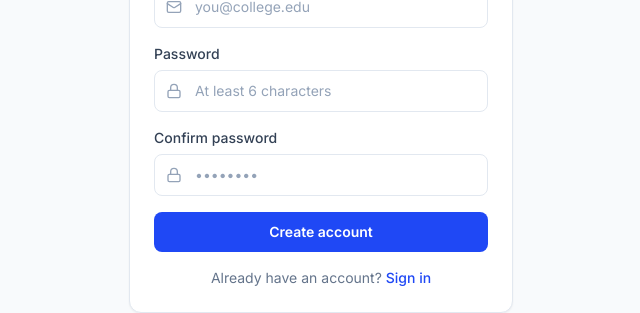
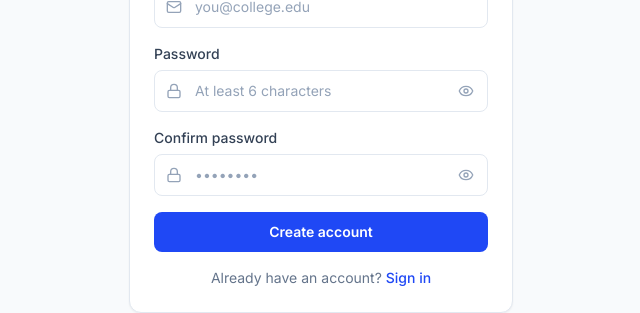
Before and after one commit to Mounica024/CareerFlow, a React (Vite) app: page /signup in a window 1280 px wide. Shown: the part 344-657 px from the top of the page, without its empty margins (319-959 px from the left). Built offline with nearby package versions, Linux system fonts and the light colour scheme; no server answers.

Commit message:
Updated SignupPage.tsx

```diff
--- /dev/null
+++ b/src/components/PasswordInput.tsx
@@ -0,0 +1,39 @@
+import { useState, type InputHTMLAttributes } from 'react';
+import { Lock, Eye, EyeOff } from 'lucide-react';
+
+interface PasswordInputProps extends Omit<InputHTMLAttributes<HTMLInputElement>, 'type'> {
+  id: string;
+  value: string;
+  onChange: (e: React.ChangeEvent<HTMLInputElement>) => void;
+  placeholder?: string;
+}
+
+export function PasswordInput({ id, value, onChange, placeholder, ...rest }: PasswordInputProps) {
+  const [visible, setVisible] = useState(false);
+
+  return (
+    <div className="relative">
+      <Lock className="absolute left-3 top-1/2 h-4 w-4 -translate-y-1/2 text-slate-400" />
+      <input
+        id={id}
+        type={visible ? 'text' : 'password'}
+        required
+        value={value}
+        onChange={onChange}
+        className="input-field pl-10 pr-10"
+        placeholder={placeholder}
+        {...rest}
+      />
+      <button
+        type="button"
+        onClick={() => setVisible((v) => !v)}
+        aria-label={visible ? 'Hide password' : 'Show password'}
+        aria-pressed={visible}
+        className="absolute right-2.5 top-1/2 -translate-y-1/2 rounded p-1 text-slate-400 hover:text-slate-600 transition-colors focus:outline-none focus-visible:ring-2 focus-visible:ring-brand-300"
+        tabIndex={0}
+      >
+        {visible ? <EyeOff className="h-4 w-4" /> : <Eye className="h-4 w-4" />}
+      </button>
+    </div>
+  );
+}
--- a/src/pages/LoginPage.tsx
+++ b/src/pages/LoginPage.tsx
@@ -1,7 +1,8 @@
 import { useState, type FormEvent } from 'react';
 import { Link, useNavigate } from 'react-router-dom';
-import { Briefcase, Mail, Lock, AlertCircle, ArrowLeft } from 'lucide-react';
+import { Briefcase, Mail, AlertCircle, ArrowLeft } from 'lucide-react';
 import { useAuth } from '@/context/AuthContext';
+import { PasswordInput } from '@/components/PasswordInput';
 
 export function LoginPage() {
   const { signIn } = useAuth();
@@ -63,18 +64,12 @@ export function LoginPage() {
             </div>
             <div>
               <label className="label-field" htmlFor="password">Password</label>
-              <div className="relative">
-                <Lock className="absolute left-3 top-1/2 h-4 w-4 -translate-y-1/2 text-slate-400" />
-                <input
-                  id="password"
-                  type="password"
-                  required
-                  value={password}
-                  onChange={(e) => setPassword(e.target.value)}
-                  className="input-field pl-10"
-                  placeholder="••••••••"
-                />
-              </div>
+              <PasswordInput
+                id="password"
+                value={password}
+                onChange={(e) => setPassword(e.target.value)}
+                placeholder="••••••••"
+              />
             </div>
             <button type="submit" disabled={loading} className="btn-primary w-full">
               {loading ? 'Signing in…' : 'Sign in'}
--- a/src/pages/SignupPage.tsx
+++ b/src/pages/SignupPage.tsx
@@ -1,7 +1,8 @@
 import { useState, type FormEvent } from 'react';
 import { Link, useNavigate } from 'react-router-dom';
-import { Briefcase, Mail, Lock, AlertCircle } from 'lucide-react';
+import { Briefcase, Mail, AlertCircle } from 'lucide-react';
 import { useAuth } from '@/context/AuthContext';
+import { PasswordInput } from '@/components/PasswordInput';
 
 export function SignupPage() {
   const { signUp } = useAuth();
@@ -74,33 +75,21 @@ export function SignupPage() {
             </div>
             <div>
               <label className="label-field" htmlFor="password">Password</label>
-              <div className="relative">
-                <Lock className="absolute left-3 top-1/2 h-4 w-4 -translate-y-1/2 text-slate-400" />
-                <input
+              <PasswordInput
                 id="password"
-                  type="password"
-                  required
                 value={password}
                 onChange={(e) => setPassword(e.target.value)}
-                  className="input-field pl-10"
                 placeholder="At least 6 characters"
               />
             </div>
-            </div>
             <div>
               <label className="label-field" htmlFor="confirm">Confirm password</label>
-              <div className="relative">
-                <Lock className="absolute left-3 top-1/2 h-4 w-4 -translate-y-1/2 text-slate-400" />
-                <input
+              <PasswordInput
                 id="confirm"
-                  type="password"
-                  required
                 value={confirmPassword}
                 onChange={(e) => setConfirmPassword(e.target.value)}
-                  className="input-field pl-10"
                 placeholder="••••••••"
               />
-              </div>
             </div>
             <button type="submit" disabled={loading} className="btn-primary w-full">
               {loading ? 'Creating account…' : 'Create account'}
```
Lines whose indentation alone changed are shown as unchanged.
